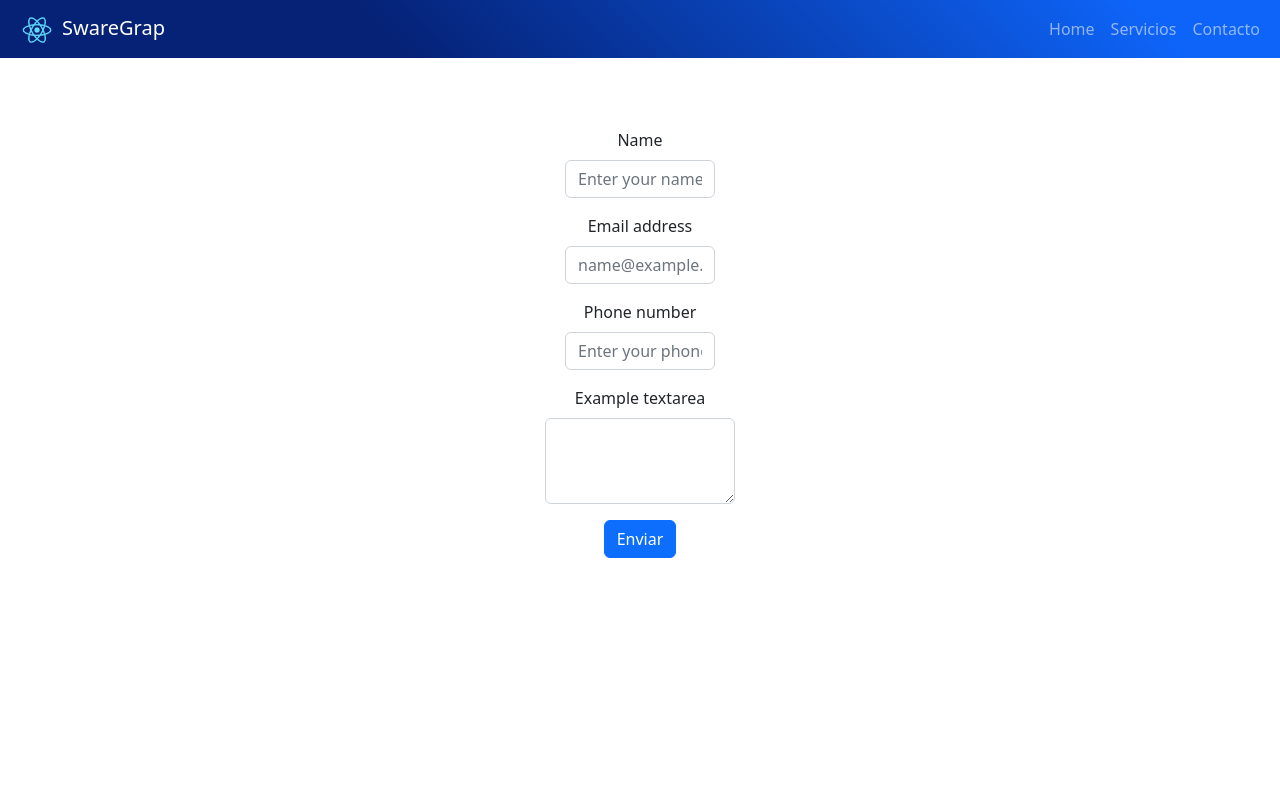
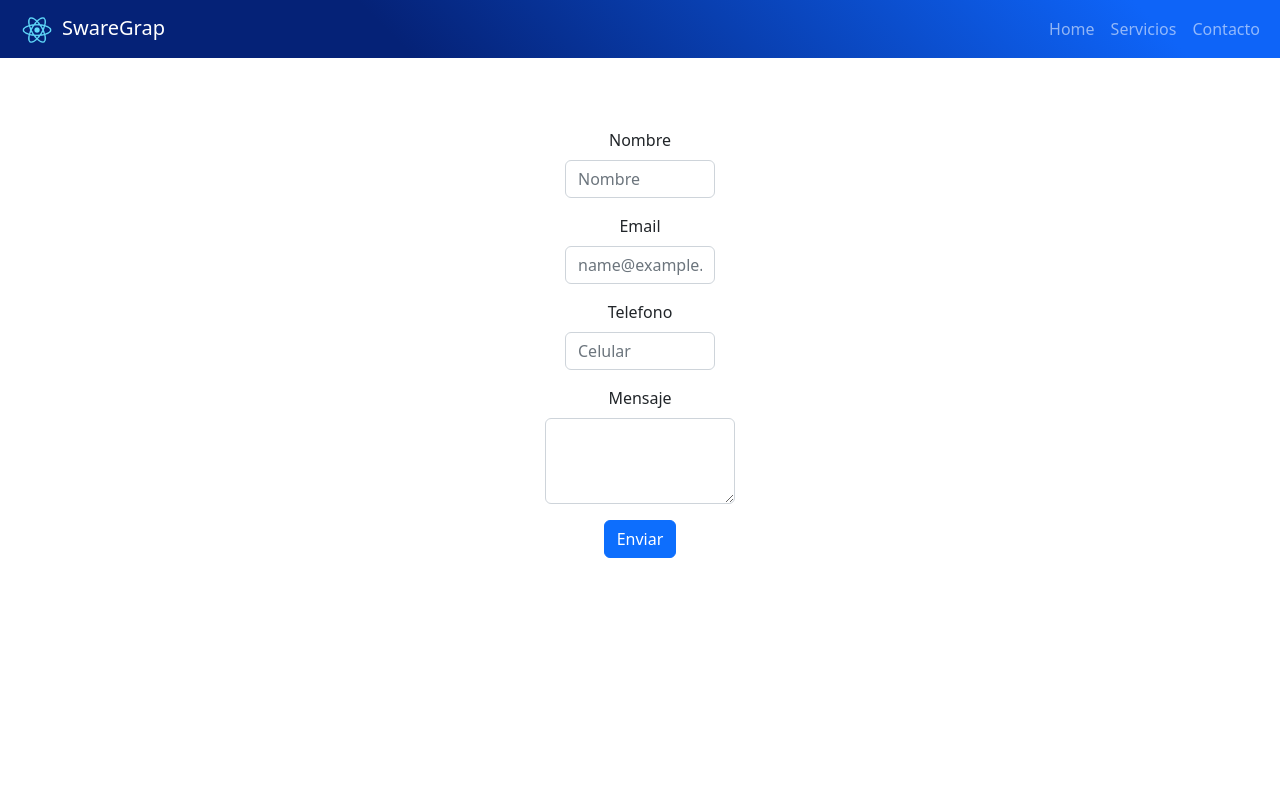
Before and after one commit to GuidoSantiagoReta/Swaregrap-reactrouterv6, a React (Create React App) app: page /contact in a window 1280 px wide. Shown: the top 800 px of the page. Built offline with nearby package versions, Linux system fonts and the light colour scheme.

Commit message:
contact-section-2

```diff
--- a/src/components/Contact.js
+++ b/src/components/Contact.js
@@ -9,22 +9,22 @@ const Contact = () => {
  <Form className='container-form center-block' >
 
 <Form.Group className="mb-3 " controlId="form-name">
-<Form.Label>Name</Form.Label>
-<Form.Control style={{ width: "150px", margin:"auto" }} type="text" placeholder="Enter your name" />
+<Form.Label>Nombre</Form.Label>
+<Form.Control style={{ width: "150px", margin:"auto" }} type="text" placeholder="Nombre" />
 </Form.Group>
 
 <Form.Group className="mb-3" controlId="exampleForm.ControlInput1">
-  <Form.Label>Email address</Form.Label>
+  <Form.Label>Email</Form.Label>
   <Form.Control style={{ width: "150px", margin:"auto" }}  type="email" placeholder="name@example.com" />
 </Form.Group>
 
  <Form.Group  className="mb-3"controlId="form-phone">
-  <Form.Label>Phone number</Form.Label>
-  <Form.Control style={{ width: "150px", margin:"auto" }}   type="tel" placeholder="Enter your phone number" />
+  <Form.Label>Telefono</Form.Label>
+  <Form.Control style={{ width: "150px", margin:"auto" }}   type="tel" placeholder="Celular" />
 </Form.Group>
 
 <Form.Group className="mb-3" controlId="exampleForm.ControlTextarea1">
-  <Form.Label>Example textarea</Form.Label>
+  <Form.Label>Mensaje</Form.Label>
   <Form.Control style={{ width: "190px", margin:"auto" }}  as="textarea" rows={3} />
 </Form.Group>
 <Button variant="primary">Enviar</Button>
```
